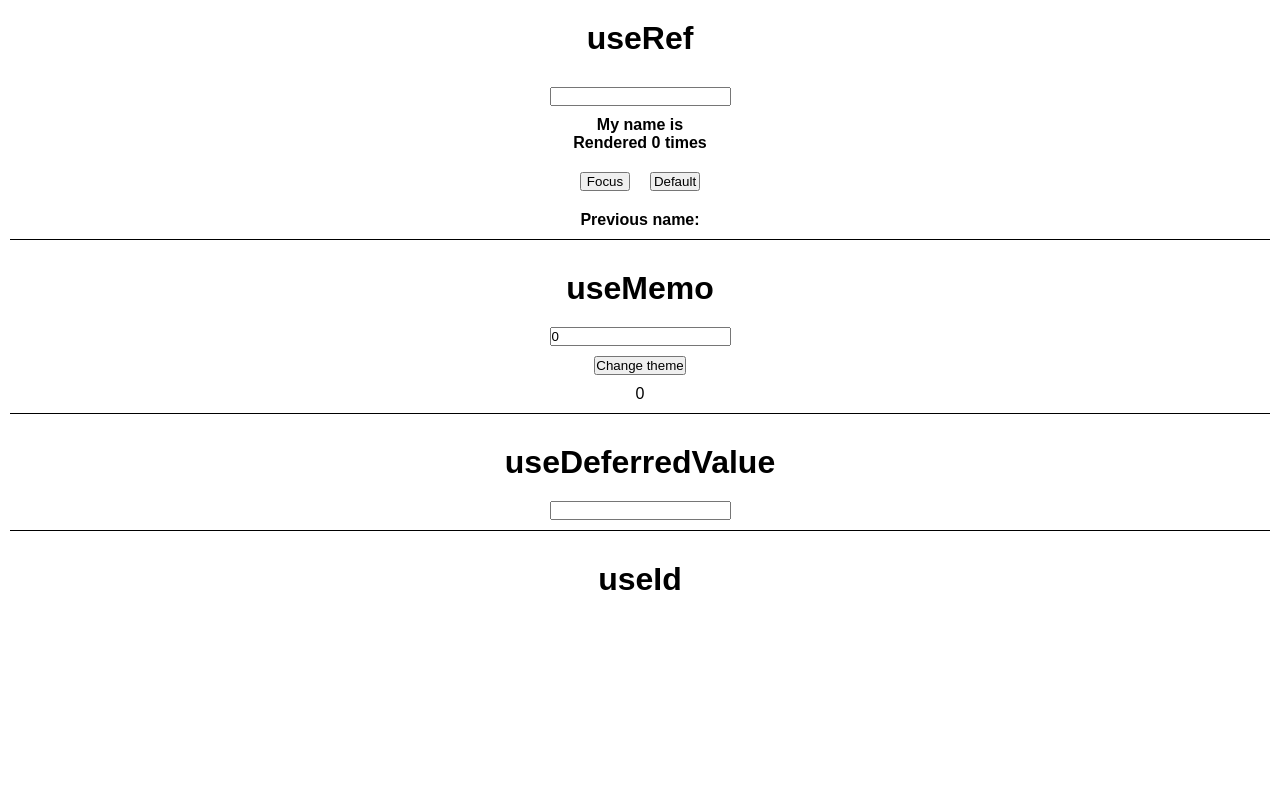
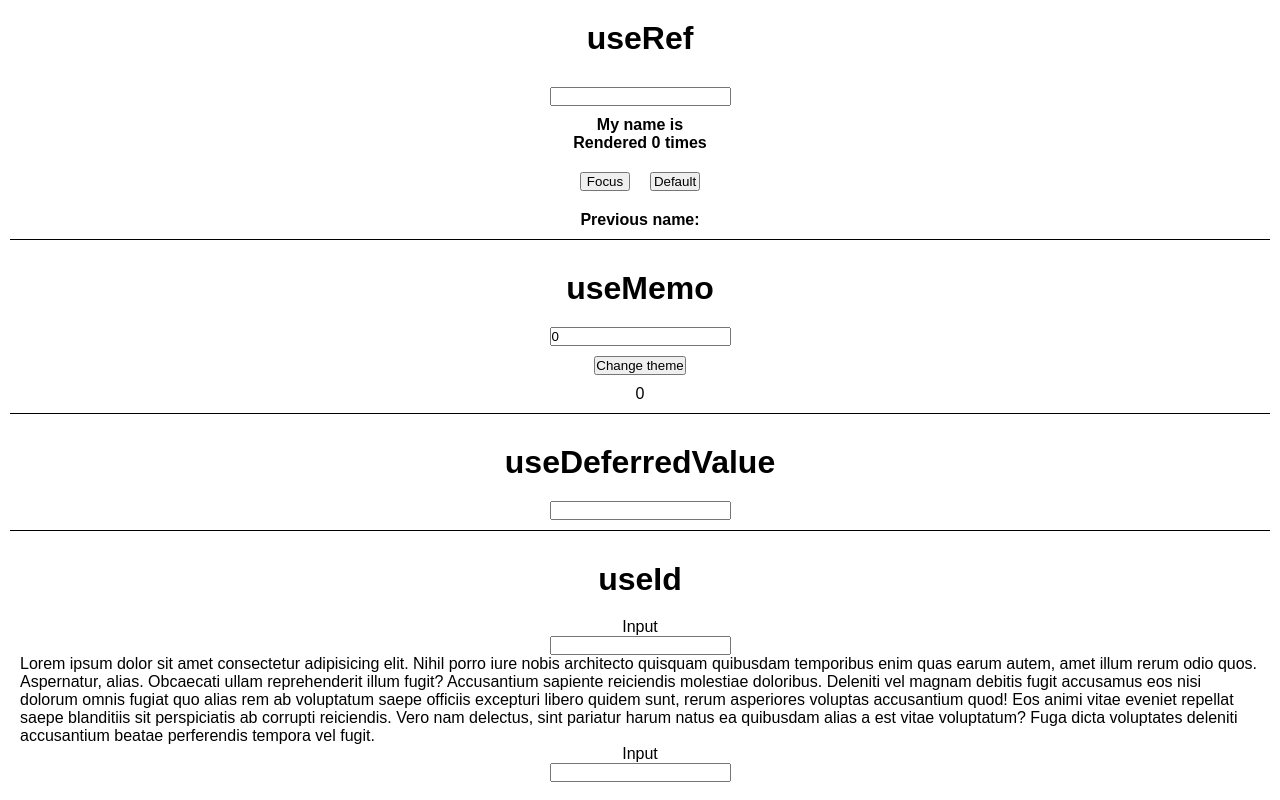
Before and after one commit to mariolazzari/react-hooks-wds, a React (Create React App) app: page / in a window 1280 px wide. Shown: the part 706-1506 px from the top of the page. Before the commit the page ends 1344 px from the top, so only its background shows below. Built offline with nearby package versions, Linux system fonts and the light colour scheme; no server answers.

Commit message:
Done useId

```diff
--- a/src/views/UseId/Input.jsx
+++ b/src/views/UseId/Input.jsx
@@ -0,0 +1,20 @@
+import { useId, useEffect, useRef } from "react";
+
+const Input = () => {
+  const id = useId();
+  const inputRef = useRef(null);
+
+  useEffect(() => {
+    const input = document.getElementById(id);
+    console.log(input);
+  }, [id]);
+
+  return (
+    <>
+      <label htmlFor="Posts">Input</label>
+      <input id={id} ref={inputRef} type="text" />
+    </>
+  );
+};
+
+export default Input;
--- a/src/views/UseId/UseId.jsx
+++ b/src/views/UseId/UseId.jsx
@@ -1,8 +1,26 @@
-import React from "react";
 import Section from "../../components/Section";
+import Input from "./Input";
 
 const UseId = () => {
-  return <Section title="useId"></Section>;
+  return (
+    <Section title="useId">
+      <Input />
+      <p>
+        Lorem ipsum dolor sit amet consectetur adipisicing elit. Nihil porro
+        iure nobis architecto quisquam quibusdam temporibus enim quas earum
+        autem, amet illum rerum odio quos. Aspernatur, alias. Obcaecati ullam
+        reprehenderit illum fugit? Accusantium sapiente reiciendis molestiae
+        doloribus. Deleniti vel magnam debitis fugit accusamus eos nisi dolorum
+        omnis fugiat quo alias rem ab voluptatum saepe officiis excepturi libero
+        quidem sunt, rerum asperiores voluptas accusantium quod! Eos animi vitae
+        eveniet repellat saepe blanditiis sit perspiciatis ab corrupti
+        reiciendis. Vero nam delectus, sint pariatur harum natus ea quibusdam
+        alias a est vitae voluptatum? Fuga dicta voluptates deleniti accusantium
+        beatae perferendis tempora vel fugit.
+      </p>
+      <Input />
+    </Section>
+  );
 };
 
 export default UseId;
```
